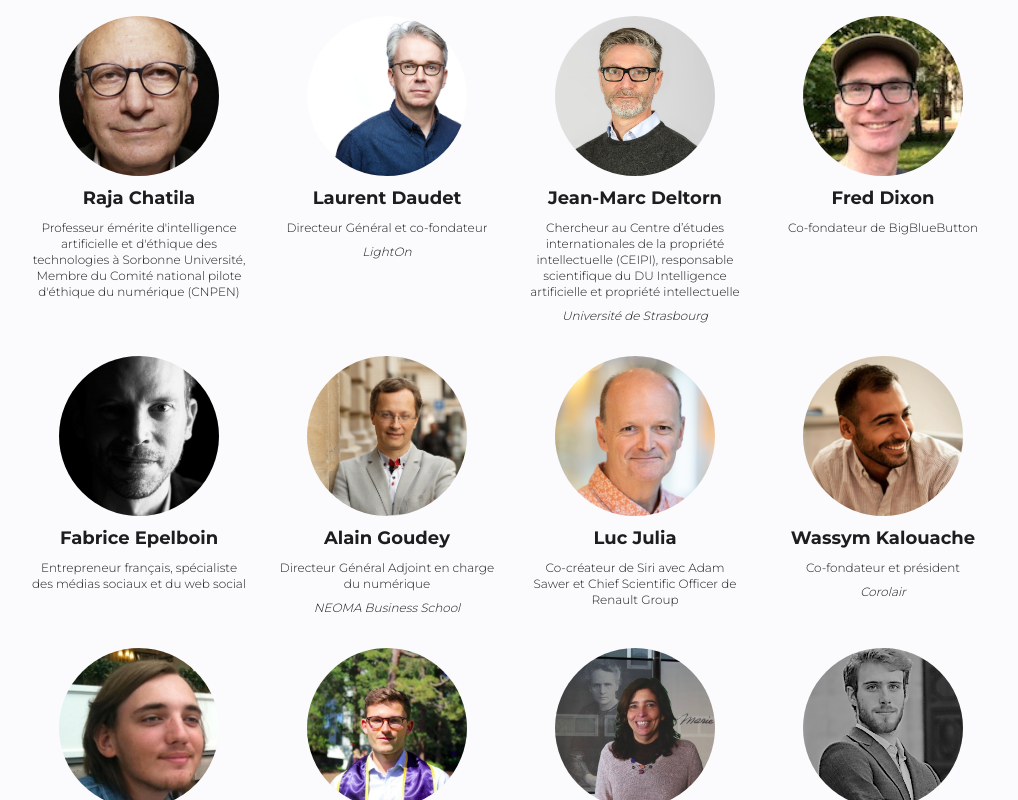
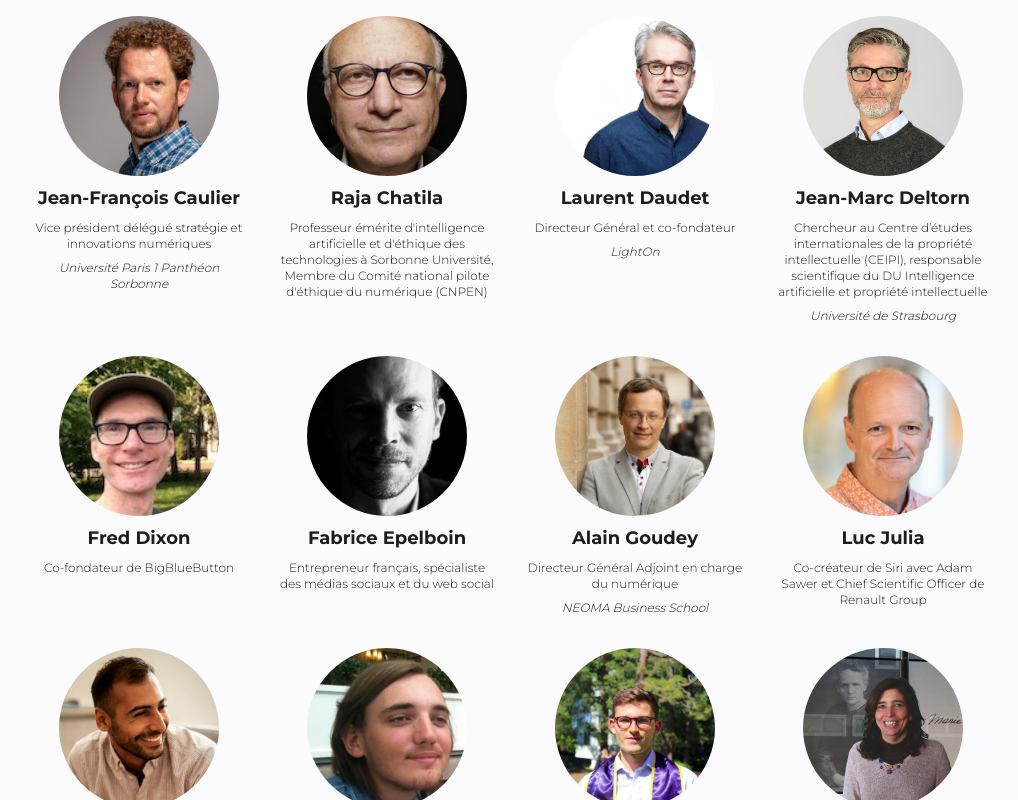
Before and after one commit to openfun/conf2023-landingpage, a Next.js app: page / in a window 1280 px wide. Shown: the part 1758-2558 px from the top of the page, without its empty margins (129-1147 px from the left). Built offline with nearby package versions, Linux system fonts and the light colour scheme.

Commit message:
wip: speakers

```diff
--- a/components/speakers.tsx
+++ b/components/speakers.tsx
@@ -197,6 +197,13 @@ export const Speakers = () => {
       company: "INRIA",
       imageUrl: "bruno_sportisse.jpeg",
     },
+    {
+      name: "Jean-François",
+      lastName: "Caulier",
+      title: "Vice président délégué stratégie et innovations numériques",
+      company: "Université Paris 1 Panthéon Sorbonne",
+      imageUrl: "jean_françois_caulier.jpg",
+    },
   ];
   speakers.sort((a, b) => a.lastName.localeCompare(b.lastName));
   return (
```
Also changed, not shown: public/speakers/jean_françois_caulier.jpg (added).
